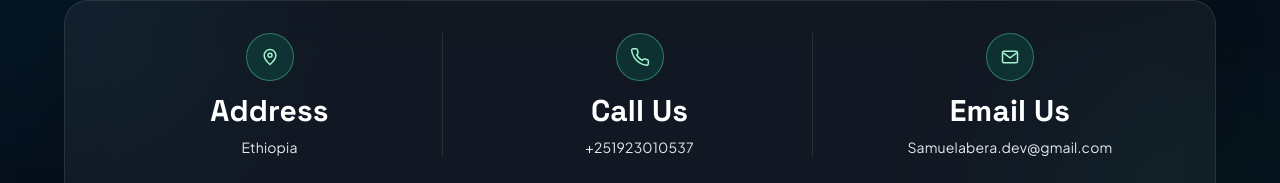
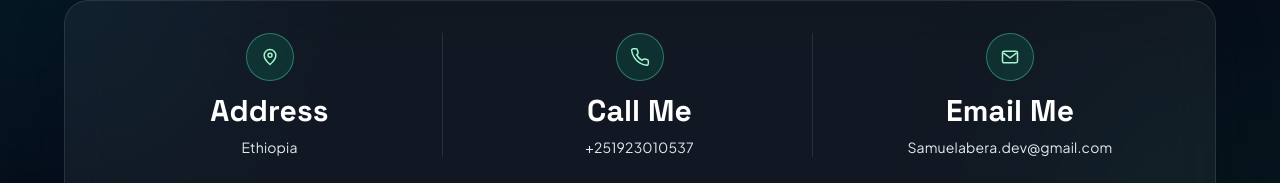
Before and after one commit to samuelabera21/Dynamic-portfolio, a Next.js app in the folder frontend/: page /contact in a window 1280 px wide. Shown: the part 272-455 px from the top of the page. Built offline with nearby package versions, Linux system fonts and the light colour scheme; no server answers.

Commit message:
Update Contact  section

```diff
--- a/frontend/src/app/contact/page.tsx
+++ b/frontend/src/app/contact/page.tsx
@@ -255,7 +255,7 @@ export default function ContactPage() {
               <div className="mx-auto mb-3 inline-flex h-12 w-12 items-center justify-center rounded-full border border-emerald-300/40 bg-emerald-500/15 text-emerald-200">
                 <InfoIcon kind="phone" />
               </div>
-              <h2 className="font-[family-name:var(--font-heading)] text-3xl font-bold text-white">Call Us</h2>
+              <h2 className="font-[family-name:var(--font-heading)] text-3xl font-bold text-white">Call Me</h2>
               <a href="tel:+251923010537" className="mt-2 block text-sm text-slate-200 hover:text-cyan-200">
                 +251923010537
               </a>
@@ -265,7 +265,7 @@ export default function ContactPage() {
               <div className="mx-auto mb-3 inline-flex h-12 w-12 items-center justify-center rounded-full border border-emerald-300/40 bg-emerald-500/15 text-emerald-200">
                 <InfoIcon kind="email" />
               </div>
-              <h2 className="font-[family-name:var(--font-heading)] text-3xl font-bold text-white">Email Us</h2>
+              <h2 className="font-[family-name:var(--font-heading)] text-3xl font-bold text-white">Email Me</h2>
               <a href="mailto:Samuelabera.dev@gmail.com" className="mt-2 block text-sm text-slate-200 hover:text-cyan-200">
                 Samuelabera.dev@gmail.com
               </a>
```
